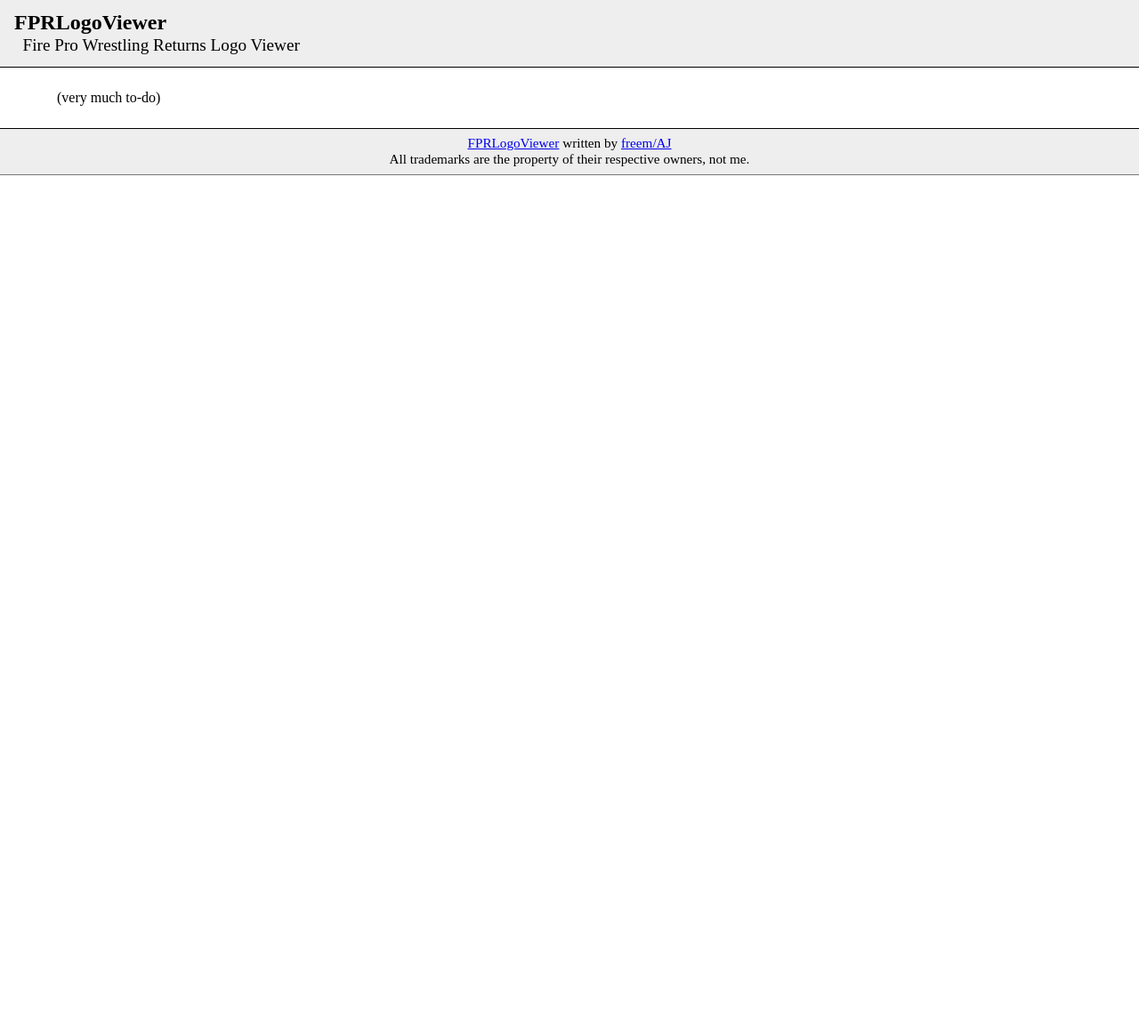
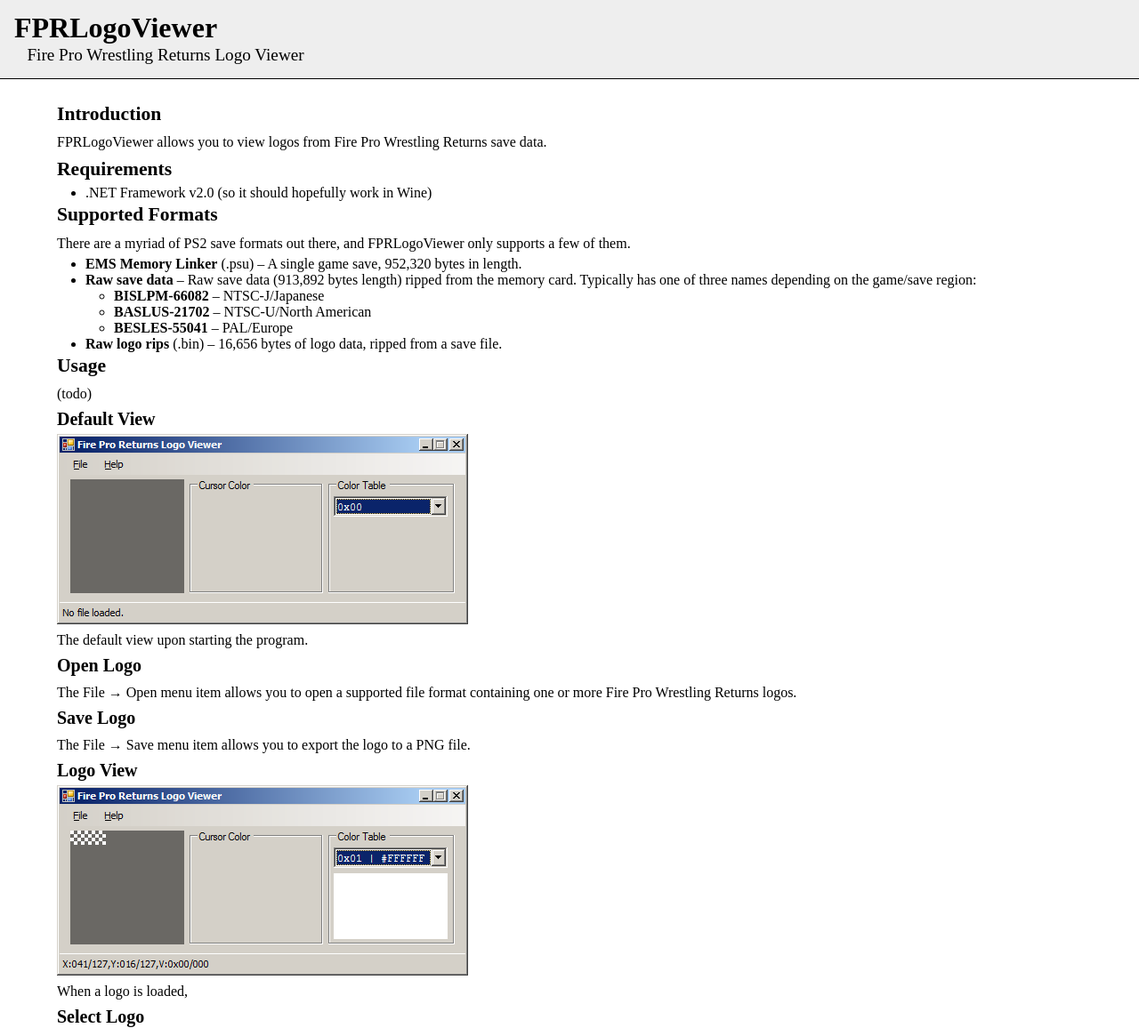
Before and after one commit to freem/FPRLogoViewer, a plain HTML site: page index.html in a window 1280 px wide. Shown: the top 1165 px of the page at 89% size. Before the commit the page ends 800 px from the top, so only its background shows below. Drawn offline with Linux system fonts and the light colour scheme.

Commit message:
doc updates

```diff
--- a/docs.css
+++ b/docs.css
@@ -21,13 +21,13 @@
 }
 
 /* undo resetting */
-p{ line-height: 1.25em; }
+p{ line-height: 1.25em; margin-top:0.25em; margin-bottom:0.25em; }
 small{ font-size:80%; }
 em{ font-style:italic; }
 strong{ font-weight:bold; }
 
 h1{ font-size:150%; font-weight:bold; padding-top:0.15em; padding-bottom:0.25em; }
-h2{ font-size:133%; font-weight:bold; padding-top:0.15em; padding-bottom:0.25em; }
+h2{ font-size:135%; font-weight:bold; padding-top:0.15em; padding-bottom:0.25em; }
 h3{ font-size:125%; font-weight:bold; padding-top:0.15em; padding-bottom:0.25em; }
 h4{ font-size:112%; font-weight:bold; padding-top:0.15em; padding-bottom:0.25em; }
 h5{ font-size:106%; font-weight:bold; padding-top:0.15em; padding-bottom:0.25em; }
@@ -45,11 +45,15 @@
 	border-bottom: 1px solid #000;
 }
 
+#header h1{
+	font-size:200%;
+}
+
 #tagline{
 	font-size: 120%;
-	padding-left: 0.5em;
+	padding-left: 0.75em;
 	position: relative;
-	top: -0.25em;
+	top: -0.33em;
 }
 
 #main{
--- a/index.html
+++ b/index.html
@@ -12,7 +12,56 @@
 </div>
 
 <div id="main">
-<p>(very much to-do)</p>
+<h2>Introduction</h2>
+<p>FPRLogoViewer allows you to view logos from Fire Pro Wrestling Returns save data.</p>
+
+<h2>Requirements</h2>
+<ul>
+<li>.NET Framework v2.0 (so it should hopefully work in Wine)</li>
+</ul>
+
+<h2>Supported Formats</h2>
+<p>There are a myriad of PS2 save formats out there, and FPRLogoViewer only
+supports a few of them.</p>
+<ul>
+<li><strong>EMS Memory Linker</strong> (.psu) &ndash; A single game save, 952,320 bytes in length.</li>
+<li>
+	<strong>Raw save data</strong> &ndash; Raw save data (913,892 bytes length)
+	ripped from the memory card. Typically has one of three names depending on
+	the game/save region:
+	<ul>
+	<li><strong>BISLPM-66082</strong> &ndash; NTSC-J/Japanese</li>
+	<li><strong>BASLUS-21702</strong> &ndash; NTSC-U/North American</li>
+	<li><strong>BESLES-55041</strong> &ndash; PAL/Europe</li>
+	</ul>
+</li>
+<li><strong>Raw logo rips</strong> (.bin) &ndash; 16,656 bytes of logo data,
+ripped from a save file.</li>
+</ul>
+
+<h2>Usage</h2>
+<p>(todo)</p>
+
+<h3>Default View</h3>
+<img src="program_init.png" title="Default View" />
+<p>The default view upon starting the program.</p>
+
+<h3>Open Logo</h3>
+<p>The File &rarr; Open menu item allows you to open a supported file format
+containing one or more Fire Pro Wrestling Returns logos.</p>
+
+<h3>Save Logo</h3>
+<p>The File &rarr; Save menu item allows you to export the logo to a PNG file.</p>
+
+<h3>Logo View</h3>
+<img src="program_view.png" title="Logo View" />
+<p>When a logo is loaded,</p>
+
+<h3>Select Logo</h3>
+<p>When opening a save file, you can choose what logo is loaded.</p>
+<img src="dialog_selectlogo.png" title="Select Logo dialog" alt="The Select Logo dialog contains a list of six items, 'Logo 1' to 'Logo 6', giving the status of each logo as 'Logo Exists' or 'No Logo'. (In this instance, the first five logos are filled (marked 'Logo Exists'), and Logo 6 is marked 'No Logo'.) Below the listbox are two buttons, 'OK' and 'Cancel'." />
+<p>&nbsp;</p>
+
 </div>
 
 <div id="footer">
```
